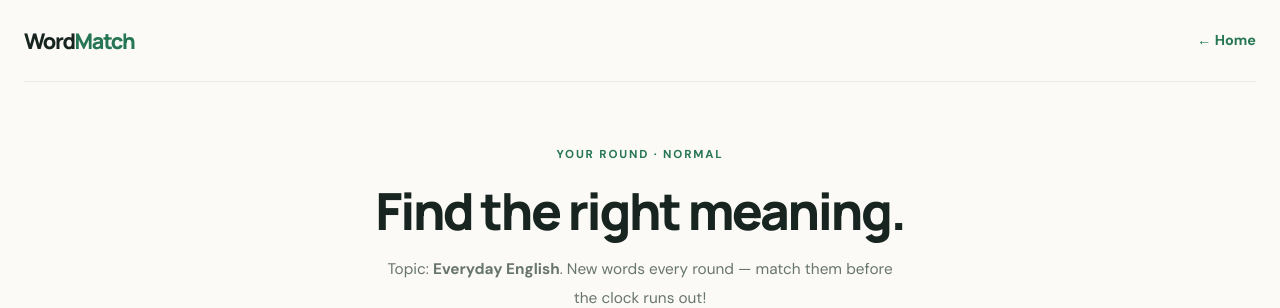
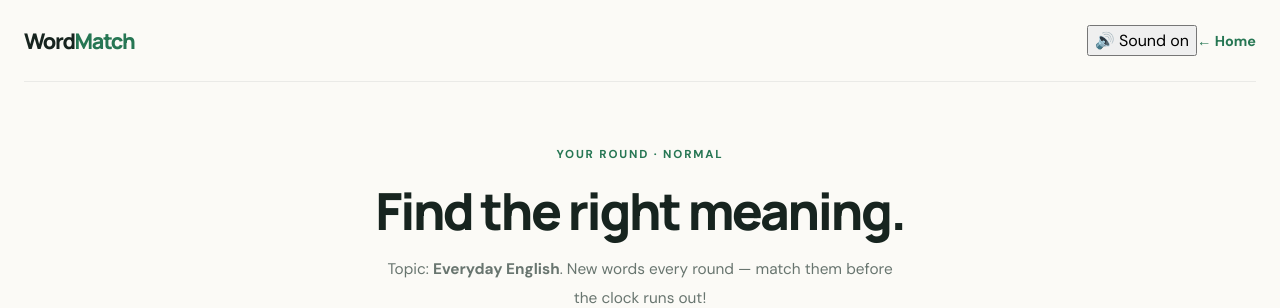
Before and after one commit to ugochi74/word-matching, a Flask app: page /game in a window 1280 px wide. Shown: the top 308 px of the page. Run offline with Flask 3, Linux system fonts and the light colour scheme.

Commit message:
Add sound control to game page

```diff
--- a/templates/game.html
+++ b/templates/game.html
@@ -10,7 +10,7 @@
 <body>
     <header class="site-header">
         <a class="brand" href="{{ url_for('home') }}">Word<span>Match</span></a>
-        <a class="text-link" href="{{ url_for('home') }}">← Home</a>
+        <div class="header-actions"><button class="sound-toggle" id="sound-toggle" type="button" aria-pressed="true">🔊 Sound on</button><a class="text-link" href="{{ url_for('home') }}">← Home</a></div>
     </header>
     <main class="game-page page-width">
         <div class="game-heading">
```
